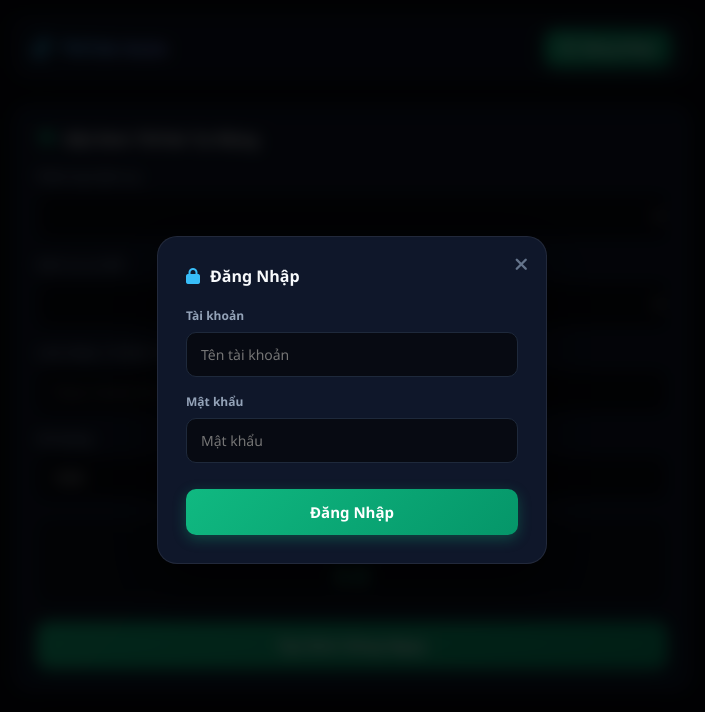
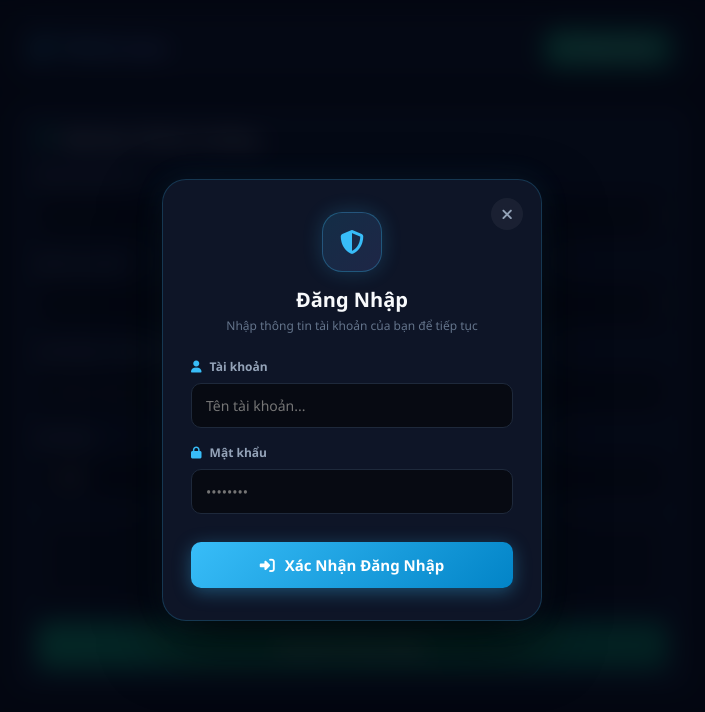
Before and after one commit to nghuy291211/like69, a website: page views/index.html in a window 1280 px wide. Both pictures are taken after a click on the button "Đăng Nhập". Shown: the whole page, without its empty margins (288-993 px from the left). Drawn offline with Linux system fonts and the light colour scheme; no server answers.

Commit message:
Update index.html

```diff
--- a/views/index.html
+++ b/views/index.html
@@ -44,7 +44,6 @@
             filter: drop-shadow(0 0 8px rgba(56, 189, 248, 0.5));
         }
 
-        /* Nút bấm trên Menu */
         .btn {
             border: none;
             padding: 9px 16px;
@@ -115,7 +114,7 @@
         .balance-value { font-size: 19px; font-weight: 800; margin-top: 6px; color: #34d399; }
         .balance-value.api { color: #38bdf8; }
 
-        /* ==================== 3. KHU VỰC MENU ADMIN (TAB CONTROL) ==================== */
+        /* ==================== 3. KHU VỰC CARD & ADMIN MENU ==================== */
         .card {
             background: #0f172a;
             border-radius: 20px;
@@ -207,11 +206,86 @@
         th, td { text-align: left; padding: 12px; border-bottom: 1px solid #1e293b; font-size: 13px; }
         th { background: #070a12; color: #38bdf8; font-weight: 700; }
 
-        /* MODAL POPUP CƠ BẢN */
-        .modal { display: none; position: fixed; inset: 0; background: rgba(0,0,0,0.8); backdrop-filter: blur(8px); justify-content: center; align-items: center; z-index: 1000; }
-        .modal-content { background: #0f172a; padding: 28px; border-radius: 20px; width: 90%; max-width: 390px; position: relative; border: 1px solid rgba(255,255,255,0.08); box-shadow: 0 20px 50px rgba(0,0,0,0.6); }
-        .close-modal { position: absolute; right: 18px; top: 18px; font-size: 18px; color: #64748b; cursor: pointer; transition: 0.2s; }
-        .close-modal:hover { color: #fff; }
+        /* ==================== 4. MODAL POPUP VÀ LOGIN PHONG CÁCH MỚI ==================== */
+        .modal {
+            display: none;
+            position: fixed;
+            inset: 0;
+            background: rgba(3, 7, 18, 0.82);
+            backdrop-filter: blur(12px);
+            -webkit-backdrop-filter: blur(12px);
+            justify-content: center;
+            align-items: center;
+            z-index: 1000;
+        }
+
+        .modal-content {
+            background: rgba(15, 23, 42, 0.95);
+            padding: 32px 28px;
+            border-radius: 24px;
+            width: 90%;
+            max-width: 380px;
+            position: relative;
+            border: 1px solid rgba(56, 189, 248, 0.2);
+            box-shadow: 0 25px 60px rgba(0, 0, 0, 0.7), 0 0 30px rgba(56, 189, 248, 0.1);
+        }
+
+        /* Nút đóng (X) dạng tròn phát sáng */
+        .close-modal {
+            position: absolute;
+            right: 18px;
+            top: 18px;
+            width: 32px;
+            height: 32px;
+            border-radius: 50%;
+            background: rgba(255, 255, 255, 0.05);
+            display: flex;
+            align-items: center;
+            justify-content: center;
+            font-size: 15px;
+            color: #94a3b8;
+            cursor: pointer;
+            transition: all 0.25s ease;
+        }
+        .close-modal:hover {
+            background: rgba(239, 68, 68, 0.2);
+            color: #f87171;
+            transform: rotate(90deg);
+        }
+
+        /* Header Popup Đăng Nhập */
+        .login-header {
+            text-align: center;
+            margin-bottom: 24px;
+        }
+
+        .login-icon-box {
+            width: 60px;
+            height: 60px;
+            background: linear-gradient(135deg, rgba(56, 189, 248, 0.15) 0%, rgba(129, 140, 248, 0.15) 100%);
+            border: 1px solid rgba(56, 189, 248, 0.3);
+            border-radius: 20px;
+            display: flex;
+            align-items: center;
+            justify-content: center;
+            margin: 0 auto 14px;
+            color: #38bdf8;
+            font-size: 24px;
+            box-shadow: 0 0 20px rgba(56, 189, 248, 0.2);
+        }
+
+        .login-header h3 {
+            justify-content: center;
+            font-size: 20px;
+            font-weight: 800;
+            color: #f8fafc;
+            margin-bottom: 4px;
+        }
+
+        .login-header p {
+            font-size: 12px;
+            color: #64748b;
+        }
 
         /* POPUP ĐANG XỬ LÝ (LOADING) */
         .loading-content { text-align: center; padding: 35px 20px; }
@@ -287,7 +361,6 @@
     <div class="card" id="adminPanel" style="display: none; border: 1px solid rgba(56, 189, 248, 0.3);">
         <h3 style="color: #38bdf8;"><i class="fa-solid fa-user-gear"></i> Quản Lý Tài Khoản (Admin Gốc)</h3>
 
-        <!-- NAV TABS DẠNG SEGMENTED CONTROL MỚI -->
         <div class="admin-nav">
             <div class="btn-tab active" id="tabCreateBtn" onclick="switchAdminTab('create')"><i class="fa-solid fa-user-plus"></i> Tạo Acc</div>
             <div class="btn-tab" id="tabBalanceBtn" onclick="switchAdminTab('balance')"><i class="fa-solid fa-coins"></i> Cài Số Dư</div>
@@ -344,21 +417,31 @@
     </div>
 </div>
 
-<!-- MODAL POPUP ĐĂNG NHẬP -->
+<!-- MODAL POPUP ĐĂNG NHẬP PHONG CÁCH MỚI -->
 <div class="modal" id="loginModal">
     <div class="modal-content">
-        <i class="fa-solid fa-xmark close-modal" onclick="closeLoginModal()"></i>
-        <h3 style="margin-bottom: 20px;"><i class="fa-solid fa-lock" style="color: #38bdf8;"></i> Đăng Nhập</h3>
+        <div class="close-modal" onclick="closeLoginModal()"><i class="fa-solid fa-xmark"></i></div>
+
+        <div class="login-header">
+            <div class="login-icon-box">
+                <i class="fa-solid fa-shield-halved"></i>
+            </div>
+            <h3>Đăng Nhập</h3>
+            <p>Nhập thông tin tài khoản của bạn để tiếp tục</p>
+        </div>
+
         <form id="loginForm">
             <div class="form-group">
-                <label>Tài khoản</label>
-                <input type="text" id="loginUsername" required placeholder="Tên tài khoản">
+                <label><i class="fa-solid fa-user" style="margin-right: 5px; color: #38bdf8;"></i> Tài khoản</label>
+                <input type="text" id="loginUsername" required placeholder="Tên tài khoản..." autocomplete="off">
             </div>
             <div class="form-group">
-                <label>Mật khẩu</label>
-                <input type="password" id="loginPassword" required placeholder="Mật khẩu">
+                <label><i class="fa-solid fa-lock" style="margin-right: 5px; color: #38bdf8;"></i> Mật khẩu</label>
+                <input type="password" id="loginPassword" required placeholder="••••••••">
             </div>
-            <button type="submit" class="btn-submit" style="margin-top: 10px;">Đăng Nhập</button>
+            <button type="submit" class="btn-submit" style="margin-top: 12px; background: linear-gradient(135deg, #38bdf8 0%, #0284c7 100%); box-shadow: 0 4px 18px rgba(56, 189, 248, 0.35);">
+                <i class="fa-solid fa-right-to-bracket" style="margin-right: 6px;"></i> Xác Nhận Đăng Nhập
+            </button>
         </form>
     </div>
 </div>
```
